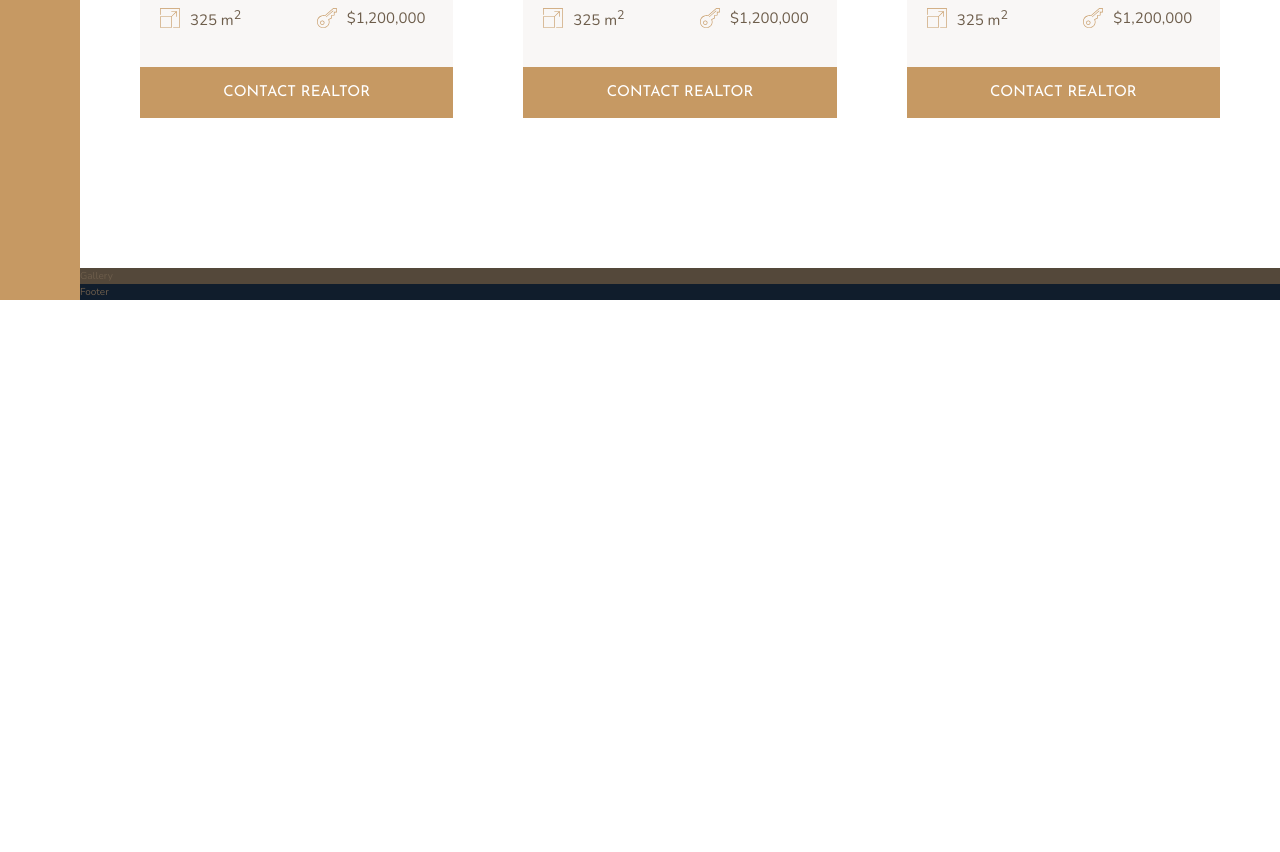
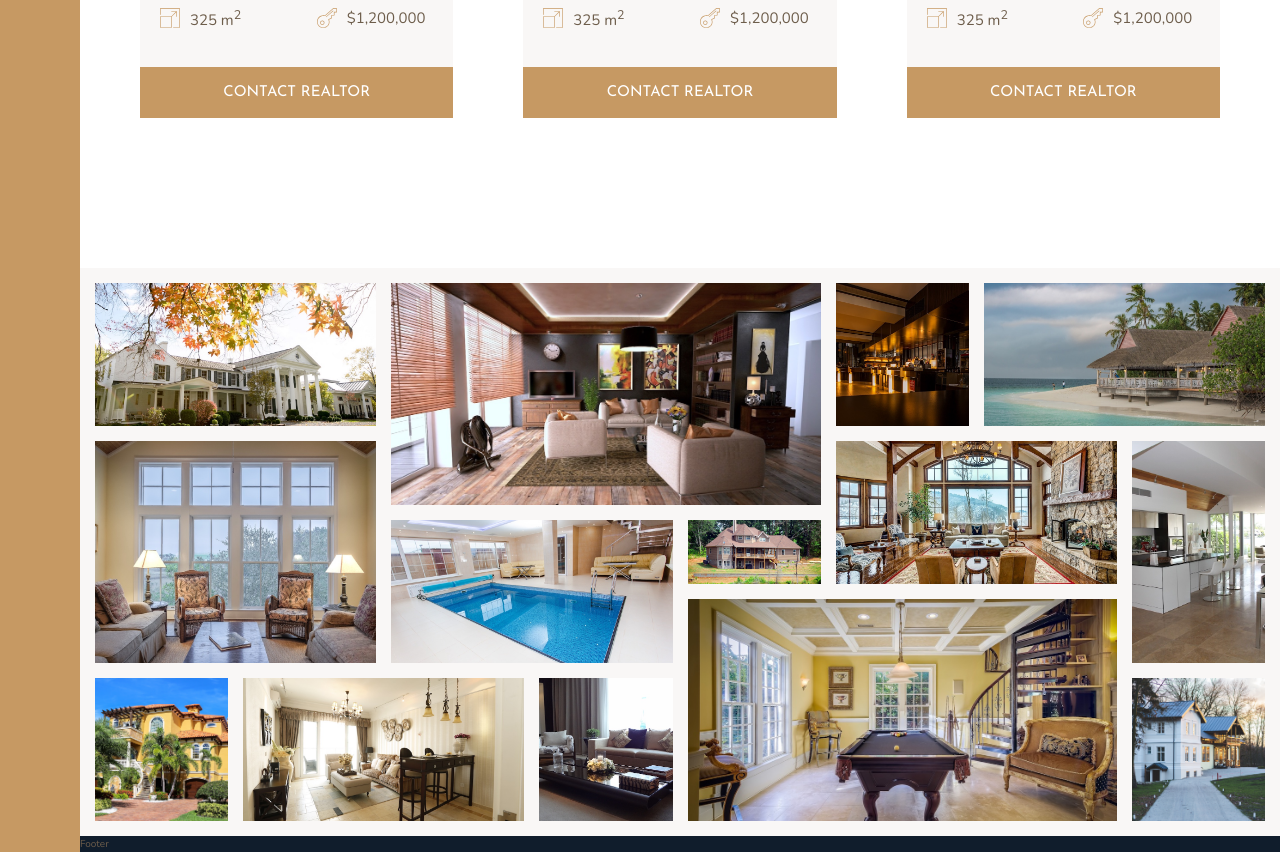
Before and after one commit to sivasankar-s/Nexter-Project-from-css-course, a website: page index.html in a window 1280 px wide. Shown: the part 2859-3711 px from the top of the page. Before the commit the page ends 3159 px from the top, so only its background shows below. Drawn offline with nearby package versions, Linux system fonts and the light colour scheme.

Commit message:
Completed Gallery section

```diff
--- a/index.html
+++ b/index.html
@@ -297,7 +297,65 @@
         </section>
 
         <section class="gallery">
-            Gallery
+            <figure class="gallery__item gallery__item--1">
+                <img src="img/gal-1.jpeg" alt="Gallery Image 1" class="gallery__img">
+            </figure>
+
+            <figure class="gallery__item gallery__item--2">
+                <img src="img/gal-2.jpeg" alt="Gallery Image 2" class="gallery__img">
+            </figure>
+
+            <figure class="gallery__item gallery__item--3">
+                <img src="img/gal-3.jpeg" alt="Gallery Image 3" class="gallery__img">
+            </figure>
+
+            <figure class="gallery__item gallery__item--4">
+                <img src="img/gal-4.jpeg" alt="Gallery Image 4" class="gallery__img">
+            </figure>
+
+            <figure class="gallery__item gallery__item--5">
+                <img src="img/gal-5.jpeg" alt="Gallery Image 5" class="gallery__img">
+            </figure>
+
+            <figure class="gallery__item gallery__item--6">
+                <img src="img/gal-6.jpeg" alt="Gallery Image 6" class="gallery__img">
+            </figure>
+
+            <figure class="gallery__item gallery__item--7">
+                <img src="img/gal-7.jpeg" alt="Gallery Image 7" class="gallery__img">
+            </figure>
+
+            <figure class="gallery__item gallery__item--8">
+                <img src="img/gal-8.jpeg" alt="Gallery Image 8" class="gallery__img">
+            </figure>
+
+            <figure class="gallery__item gallery__item--9">
+                <img src="img/gal-9.jpeg" alt="Gallery Image 9" class="gallery__img">
+            </figure>
+
+            <figure class="gallery__item gallery__item--10">
+                <img src="img/gal-10.jpeg" alt="Gallery Image 10" class="gallery__img">
+            </figure>
+
+            <figure class="gallery__item gallery__item--11">
+                <img src="img/gal-11.jpeg" alt="Gallery Image 11" class="gallery__img">
+            </figure>
+
+            <figure class="gallery__item gallery__item--12">
+                <img src="img/gal-12.jpeg" alt="Gallery Image 12" class="gallery__img">
+            </figure>
+
+            <figure class="gallery__item gallery__item--13">
+                <img src="img/gal-13.jpeg" alt="Gallery Image 13" class="gallery__img">
+            </figure>
+
+            <figure class="gallery__item gallery__item--14">
+                <img src="img/gal-14.jpeg" alt="Gallery Image 14" class="gallery__img">
+            </figure>
+
+
+
+
         </section>
 
         <footer class="footer">
--- a/sass/_gallery.scss
+++ b/sass/_gallery.scss
@@ -1,4 +1,81 @@
 .gallery {
-    background-color: $color-grey-dark-1;
+    background-color: $color-grey-light-1;
     grid-column: full-start / full-end;
+
+    display: grid;
+    grid-template-columns: repeat(8, 1fr);
+    grid-template-rows:  repeat(7, 5vw);
+    grid-gap: 1.5rem;
+    padding: 1.5rem;
+
+    &__item {
+
+        &--1 {
+            grid-row: 1 / span 2;
+            grid-column: 1 / span 2;
+        }
+        &--2 {
+            grid-row: 1 / span 3;
+            grid-column: 3 / span 3;
+        }
+        &--3 {
+            grid-row: 1 / span 2;
+            grid-column: 6 / 7;
+        }
+
+        &--4 {
+            grid-row: 1 / span 2;
+            grid-column: 7 / 9;
+        }
+        &--5 {
+            grid-row: 3 / 6;
+            grid-column: 1 / 3;
+        }
+        &--6 {
+            grid-row: 4 / 6;
+            grid-column: 3 / 5;
+        }
+        &--7 {
+            grid-row: 4 / 5;
+            grid-column: 5 / 6;
+        }
+        &--8 {
+            grid-row: 3 / 5;
+            grid-column: 6 / 8;
+        }
+        &--9 {
+            grid-row: 3 / 6;
+            grid-column: 8 / 9;
+        }
+        &--10 {
+            grid-row: 6 / 8;
+            grid-column: 1 / 2;
+        }
+        &--11 {
+            grid-row: 6 / 8;
+            grid-column: 2 / 4;
+        }
+        &--12 {
+            grid-row: 6 / 8;
+            grid-column: 4 / 5;
+        }
+        &--13 {
+            grid-row: 5 / 8;
+            grid-column: 5 / 8;
+        }
+        &--14 {
+            grid-row: 6 / 8;
+            grid-column: 8 / 9;
+        }
+
+    }
+
+    &__img {
+        width: 100%;
+        height: 100%;
+        object-fit: cover;
+        display: block;
+    }
+
+
 }
```
Also changed, not shown: css/style.css.
